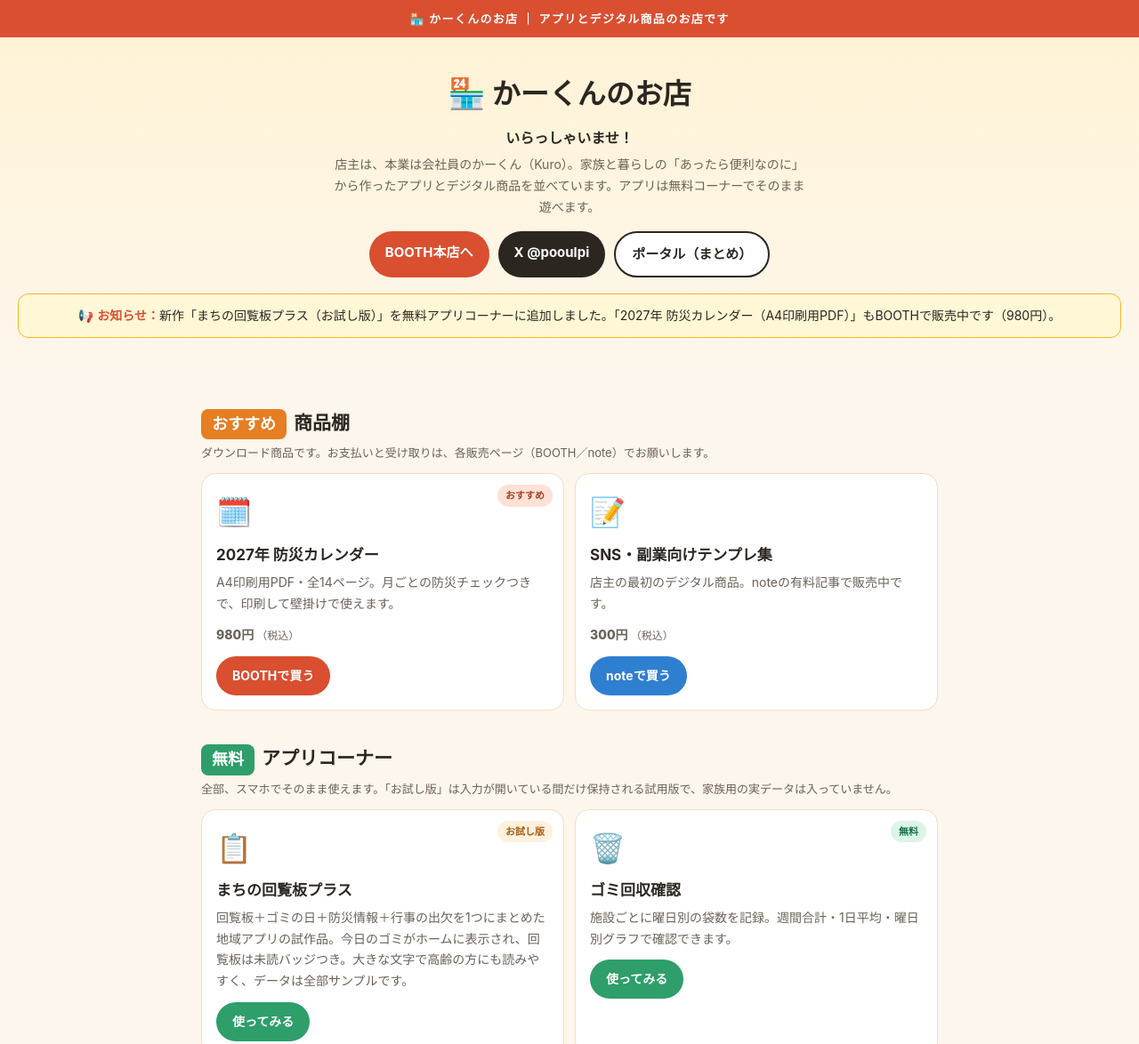
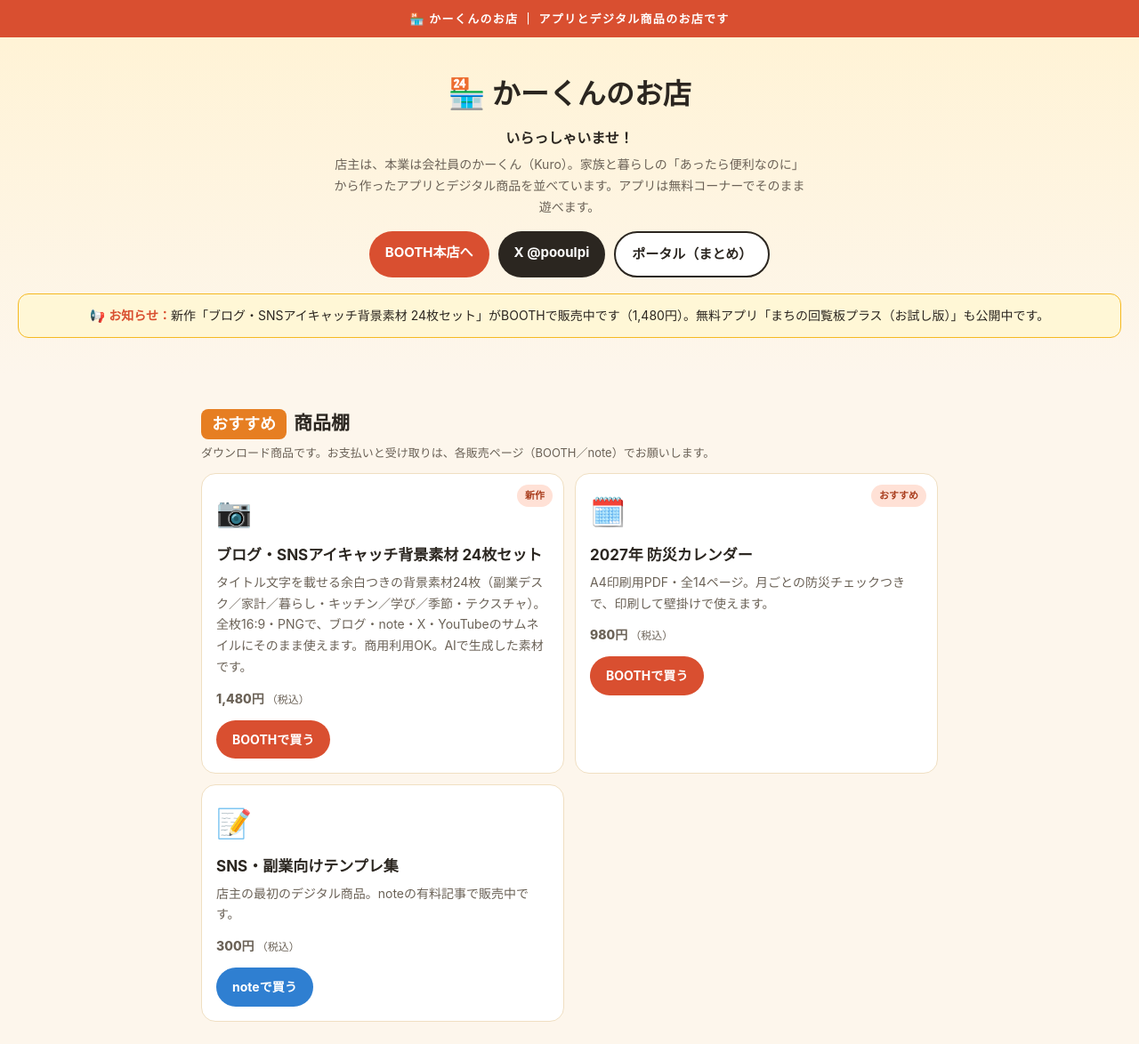
Before and after one commit to kurokuro7903/okozukai-otetsudai-app, a plain HTML site: page homepage/index.html in a window 1280 px wide. Shown: the top 1174 px of the page at 89% size. Drawn offline with Linux system fonts and the light colour scheme.

Commit message:
かーくんのお店に「ブログ・SNSアイキャッチ背景素材 24枚セット」を追加（バージョン6）

```diff
--- a/homepage/index.html
+++ b/homepage/index.html
@@ -56,7 +56,7 @@
     <a class="btn" href="https://x.com/pooulpi" target="_blank" rel="noopener">X @pooulpi</a>
     <a class="btn ghost" href="https://kurokuro7903.github.io/okozukai-otetsudai-app/portal/" target="_blank" rel="noopener">ポータル（まとめ）</a>
   </div>
-  <div class="news">📢 <b>お知らせ：</b>新作「まちの回覧板プラス（お試し版）」を無料アプリコーナーに追加しました。「2027年 防災カレンダー（A4印刷用PDF）」もBOOTHで販売中です（980円）。</div>
+  <div class="news">📢 <b>お知らせ：</b>新作「ブログ・SNSアイキャッチ背景素材 24枚セット」がBOOTHで販売中です（1,480円）。無料アプリ「まちの回覧板プラス（お試し版）」も公開中です。</div>
 </header>
 
 <div class="wrap">
@@ -64,6 +64,14 @@
   <h2><span class="shelf">おすすめ</span>商品棚</h2>
   <p class="note">ダウンロード商品です。お支払いと受け取りは、各販売ページ（BOOTH／note）でお願いします。</p>
   <div class="grid">
+    <div class="item">
+      <span class="tag">新作</span>
+      <div class="icon">📷</div>
+      <h3>ブログ・SNSアイキャッチ背景素材 24枚セット</h3>
+      <p>タイトル文字を載せる余白つきの背景素材24枚（副業デスク／家計／暮らし・キッチン／学び／季節・テクスチャ）。全枚16:9・PNGで、ブログ・note・X・YouTubeのサムネイルにそのまま使えます。商用利用OK。AIで生成した素材です。</p>
+      <p class="price">1,480円 <small>（税込）</small></p>
+      <a class="buy" href="https://pooulpi.booth.pm/items/9103987" target="_blank" rel="noopener">BOOTHで買う</a>
+    </div>
     <div class="item">
       <span class="tag">おすすめ</span>
       <div class="icon">🗓️</div>
@@ -168,7 +176,7 @@
   </div>
 
   <footer>
-    <p>かーくんのお店 バージョン5（GitHub Pages版）</p>
+    <p>かーくんのお店 バージョン6（GitHub Pages版）</p>
     <p>© 2026 かーくん（Kuro）</p>
   </footer>
 </div>
```
